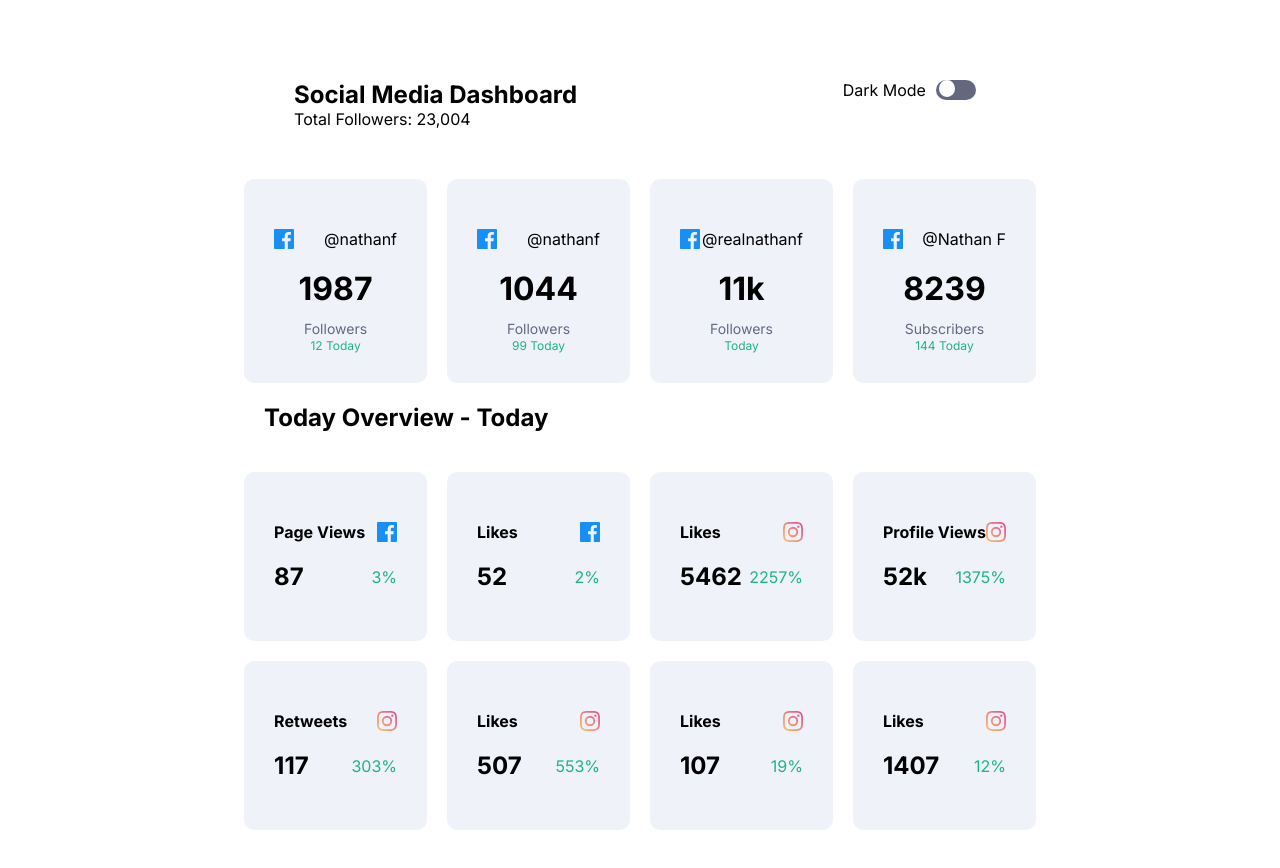
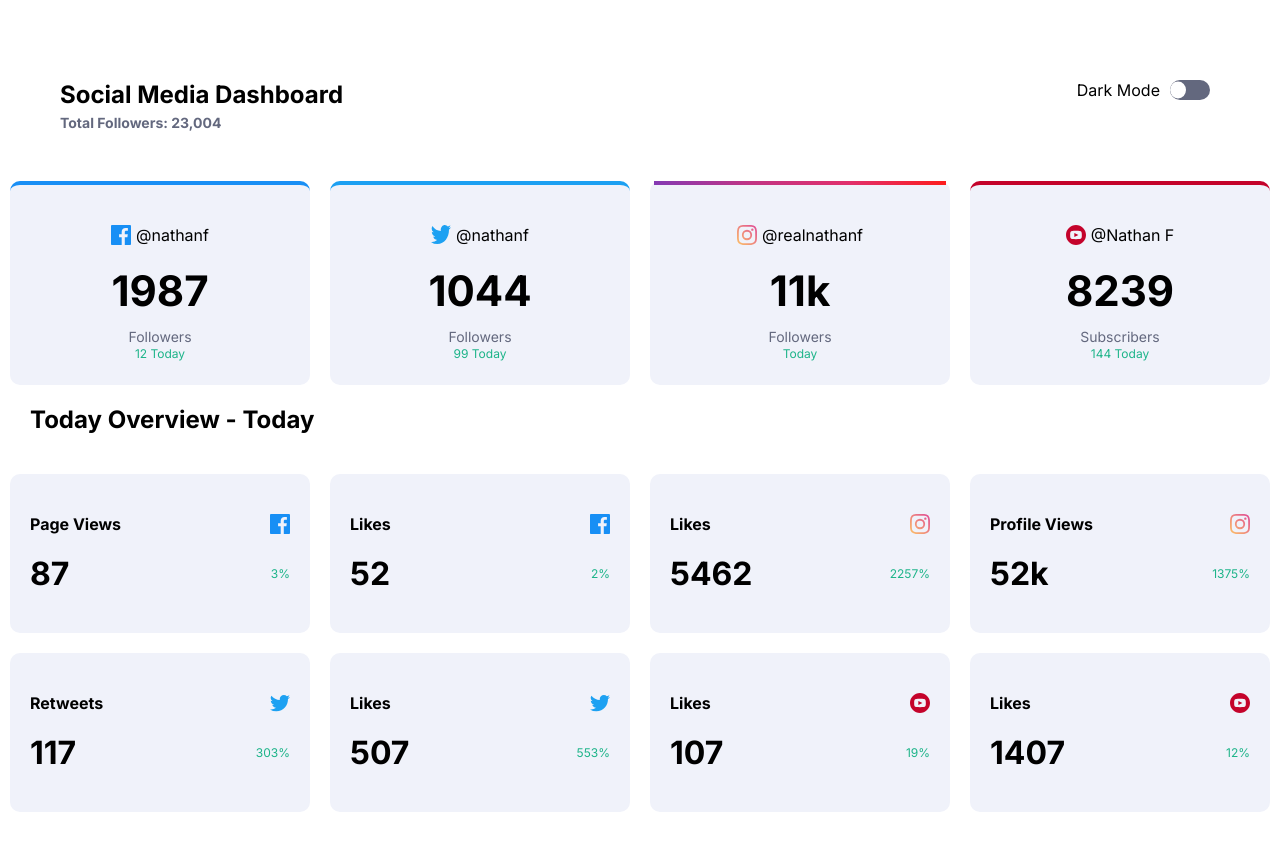
Before and after one commit to zohir96os/social-media-dashboard, a plain HTML site: page index.html in a window 1280 px wide. Drawn offline with Linux system fonts and the light colour scheme.

Commit message:
cssupdated

```diff
--- a/index.html
+++ b/index.html
@@ -27,7 +27,7 @@
         </div>
       </div>
       <div class="grid-layout">
-        <div class="card">
+        <div class="card facebook">
           <div class="profile">
             <img src="images/icon-facebook.svg" alt="" srcset="" />
             <p>@nathanf</p>
@@ -38,9 +38,9 @@
             <p>12 Today</p>
           </div>
         </div>
-        <div class="card">
+        <div class="card twitter">
           <div class="profile">
-            <img src="images/icon-facebook.svg" alt="" srcset="" />
+            <img src="images/icon-twitter.svg" alt="" srcset="" />
             <p>@nathanf</p>
           </div>
           <div class="followers">
@@ -49,9 +49,9 @@
             <p>99 Today</p>
           </div>
         </div>
-        <div class="card">
+        <div class="card instagram">
           <div class="profile">
-            <img src="images/icon-facebook.svg" alt="" srcset="" />
+            <img src="images/icon-instagram.svg" alt="" srcset="" />
             <p>@realnathanf</p>
           </div>
           <div class="followers">
@@ -60,9 +60,9 @@
             <p>Today</p>
           </div>
         </div>
-        <div class="card">
+        <div class="card youtube">
           <div class="profile">
-            <img src="images/icon-facebook.svg" alt="" srcset="" />
+            <img src="images/icon-youtube.svg" alt="" srcset="" />
             <p>@Nathan F</p>
           </div>
           <div class="followers">
@@ -121,7 +121,7 @@
         <div class="card">
           <div class="up">
             <h4>Retweets</h4>
-            <img src="images/icon-instagram.svg" alt="" srcset="" />
+            <img src="images/icon-twitter.svg" alt="" srcset="" />
           </div>
           <div class="down">
             <h2>117</h2>
@@ -131,7 +131,7 @@
         <div class="card">
           <div class="up">
             <h4>Likes</h4>
-            <img src="images/icon-instagram.svg" alt="" srcset="" />
+            <img src="images/icon-twitter.svg" alt="" srcset="" />
           </div>
           <div class="down">
             <h2>507</h2>
@@ -141,7 +141,7 @@
         <div class="card">
           <div class="up">
             <h4>Likes</h4>
-            <img src="images/icon-instagram.svg" alt="" srcset="" />
+            <img src="images/icon-youtube.svg" alt="" srcset="" />
           </div>
           <div class="down">
             <h2>107</h2>
@@ -151,7 +151,7 @@
         <div class="card">
           <div class="up">
             <h4>Likes</h4>
-            <img src="images/icon-instagram.svg" alt="" srcset="" />
+            <img src="images/icon-youtube.svg" alt="" srcset="" />
           </div>
           <div class="down">
             <h2>1407</h2>
--- a/index.js
+++ b/index.js
@@ -4,6 +4,7 @@ let body = document.querySelector("body");
 let cards = document.querySelectorAll(".card");
 
 function darkMode() {
+  modeBTN.classList.toggle("darkBTN");
   swtiched.classList.toggle("switchDark");
   body.classList.toggle("darkMode");
   cards.forEach((card) => {
--- a/style.css
+++ b/style.css
@@ -8,9 +8,12 @@
   --brightRed: hsl(356, 69%, 56%);
   --facebook: hsl(208, 92%, 53%);
   --twitter: hsl(203, 89%, 53%);
-  --instagram: linear gradient hsl(37, 97%, 70%) to hsl(329, 70%, 58%);
+  --instagram-gradient-start: hsl(37, 97%, 70%);
+  --instagram-gradient-end: hsl(329, 70%, 58%);
   --youtube: hsl(348, 97%, 39%);
-  --toggleDark: linear gradient hsl(210, 78%, 56%) to hsl(146, 68%, 55%);
+  --toggle-gradient-start: hsl(210, 78%, 56%);
+  --toggle-gradient-end: hsl(146, 68%, 55%);
+
   /* Dark */
   --toggleLight: hsl(230, 22%, 74%);
   --veryDarkBlueBG: hsl(230, 17%, 14%);
@@ -24,12 +27,15 @@
   --lightGrayishBlueCardBG: hsl(227, 47%, 96%);
   --darkGrayishBlueText: hsl(228, 12%, 44%);
   --veryDarkBlueText: hsl(230, 17%, 14%);
+  /* tranistion */
+  --mainTrans: all 0.3s ease;
 }
 body {
   font-family: "Inter", sans-serif;
   display: flex;
   justify-content: center;
   align-items: center;
+  transition: var(--mainTrans);
 }
 .container {
   padding: 30px;
@@ -38,6 +44,12 @@ body {
   display: flex;
   justify-content: space-between;
   padding: 50px;
+}
+.head .info p {
+  color: var(--darkGrayishBlueText);
+  font-size: 14px;
+  margin-top: 5px;
+  font-weight: 600;
 }
 .head.second {
   padding: 20px;
@@ -54,20 +66,28 @@ body {
   border: none;
   position: relative;
   background-color: var(--darkGrayishBlueText);
+  overflow: hidden;
 }
-
+.head .darkBTN {
+  background: linear-gradient(
+    var(--toggle-gradient-start),
+    var(--toggle-gradient-end)
+  );
+}
 .switch {
   position: absolute;
-  top: 0;
-  left: 3px;
-  height: 87%;
+  top: 50%;
+  left: 0px;
+  height: 86%;
   line-height: 87%;
   width: 40%;
   background-color: var(--whiteLight);
   border-radius: 100%;
+  transform: translateY(-50%);
+  transition: var(--mainTrans);
 }
 .switch.switchDark {
-  left: 20px;
+  left: 23px;
 }
 .grid-layout {
   display: grid;
@@ -76,19 +96,47 @@ body {
 }
 .card {
   background-color: var(--lightGrayishBlueCardBG);
-  padding: 30px;
+  padding: 20px;
   border-radius: 10px;
   text-align: center;
+  transition: var(--mainTrans);
+}
+.card.facebook {
+  border-top: 4px solid var(--facebook);
+}
+.card.instagram {
+  border-width: 4px;
+  border-style: solid;
+  border-image: linear-gradient(
+      45deg,
+      #405de6,
+      #5851db,
+      #833ab4,
+      #c13584,
+      #e1306c,
+      #fd1d1d
+    )
+    1 0 0 0;
+}
+.card.twitter {
+  border-top: 4px solid var(--twitter);
+}
+.card.youtube {
+  border-top: 4px solid var(--youtube);
 }
 
 .grid-layout .card .profile {
   display: flex;
-  justify-content: space-between;
+  justify-content: center;
   margin: 20px auto;
 }
+.grid-layout .card .profile img {
+  margin-right: 5px;
+}
 .grid-layout .card .followers h3 {
-  font-size: 32px;
+  font-size: 42px;
   margin: 10px 0;
+  font-weight: 700;
 }
 .grid-layout .card .followers span {
   font-size: 14px;
@@ -104,6 +152,16 @@ body {
   display: grid;
   grid-template-columns: repeat(4, 1fr);
   gap: 20px;
+}
+.second-grid-layout .card {
+  width: 300px;
+  padding: 20px;
+}
+.second-grid-layout .down h2 {
+  font-size: 32px;
+}
+.second-grid-layout .down p {
+  font-size: 12px;
 }
 .second-grid-layout .up,
 .second-grid-layout .down {
```
